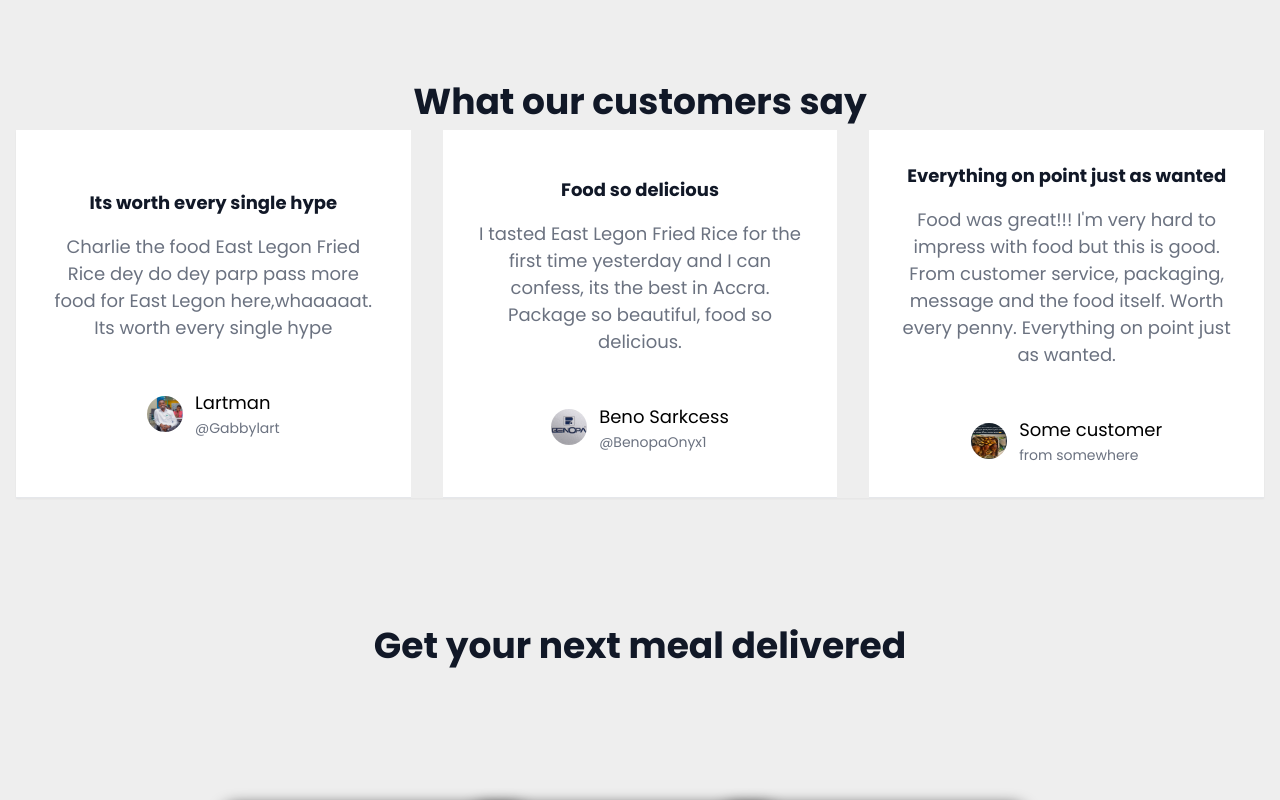
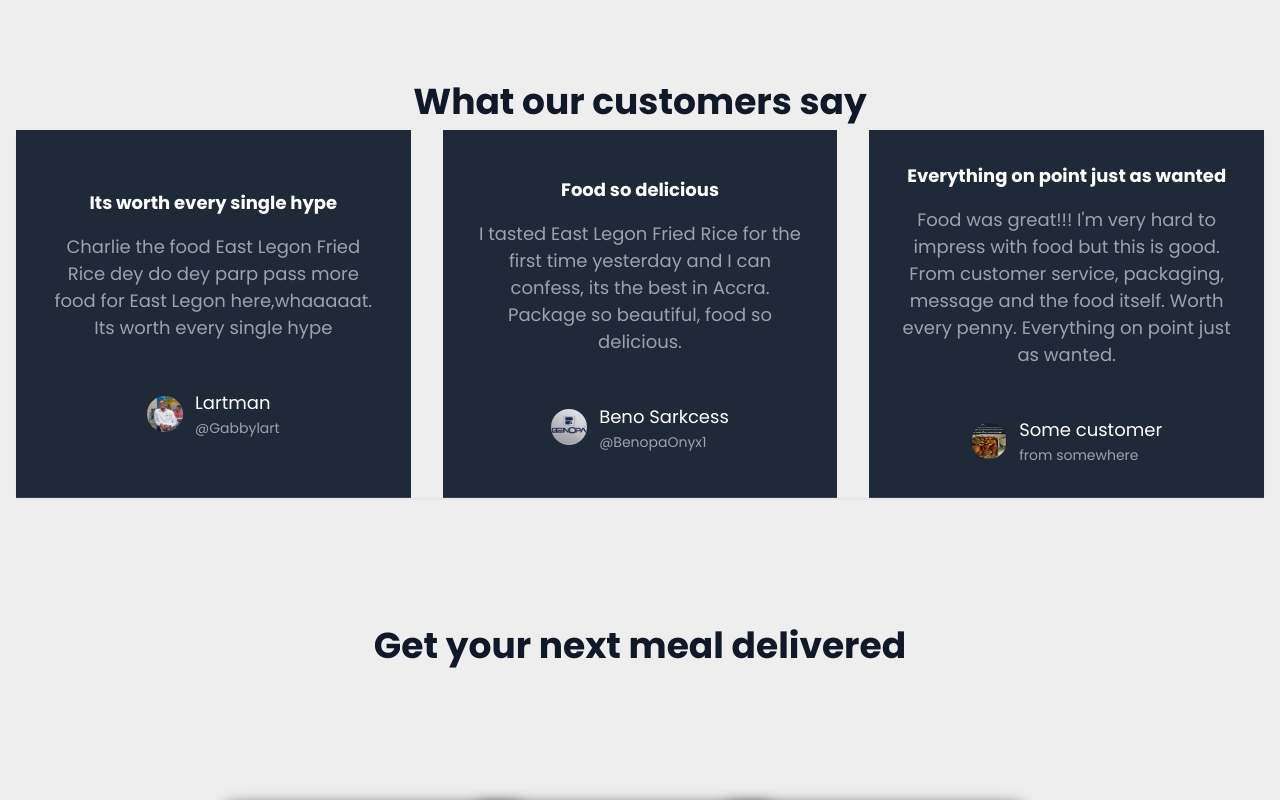
Before and after one commit to Nii-Addo/secondpartnerfastfoods, a Next.js app: page / in a window 1280 px wide. Shown: the part 2140-2940 px from the top of the page. Built offline with nearby package versions, Linux system fonts and the light colour scheme.

Commit message:
sp-04 fix footer and testimonial card background color issues

```diff
--- a/app/components/Footer.tsx
+++ b/app/components/Footer.tsx
@@ -3,7 +3,7 @@ import Link from "next/link";
 
 const Footer = () => {
   return (
-    <footer className="bg-white shadow dark:bg-gray-800 flex-col gap-y-2">
+    <footer className="bg-gray-800 shadow flex-col gap-y-2">
       <div className="w-full mx-auto max-w-screen-xl p-4 md:flex md:items-center justify-between h-full">
         <ul className="flex flex-wrap items-center mt-3 text-sm font-medium text-gray-500 dark:text-gray-400 sm:mt-0">
           <li>
--- a/app/components/Testimonial.tsx
+++ b/app/components/Testimonial.tsx
@@ -7,9 +7,9 @@ const Testinonial = () => {
   return (
     <div>
       <div className="grid mb-8 shadow-sm  md:mb-12 md:grid-cols-3 gap-8 ">
-        <figure className="flex flex-col items-center justify-center p-8 text-center bg-white border-b border-gray-200 dark:bg-gray-800 dark:border-gray-700">
-          <blockquote className="max-w-2xl mx-auto mb-4 text-gray-500 lg:mb-8 dark:text-gray-400">
-            <h3 className="text-lg font-semibold text-gray-900 dark:text-white">
+        <figure className="flex flex-col items-center justify-center p-8 text-center border-b border-gray-200 bg-gray-800 border-gray-700">
+          <blockquote className="max-w-2xl mx-auto mb-4 lg:mb-8 text-gray-400">
+            <h3 className="text-lg font-semibold text-white">
               Its worth every single hype
             </h3>
             <p className="my-4">
@@ -26,17 +26,15 @@ const Testinonial = () => {
               alt="profile picture"
               priority
             />
-            <div className="space-y-0.5 font-medium dark:text-white text-left">
+            <div className="space-y-0.5 font-medium text-white text-left">
               <div>Lartman</div>
-              <div className="text-sm text-gray-500 dark:text-gray-400">
-                @Gabbylart
-              </div>
+              <div className="text-sm  text-gray-400">@Gabbylart</div>
             </div>
           </figcaption>
         </figure>
-        <figure className="flex flex-col items-center justify-center p-8 text-center bg-white border-b border-gray-200 dark:bg-gray-800 dark:border-gray-700">
-          <blockquote className="max-w-2xl mx-auto mb-4 text-gray-500 lg:mb-8 dark:text-gray-400">
-            <h3 className="text-lg font-semibold text-gray-900 dark:text-white">
+        <figure className="flex flex-col items-center justify-center p-8 text-center border-b border-gray-200 bg-gray-800 border-gray-700">
+          <blockquote className="max-w-2xl mx-auto mb-4  lg:mb-8 text-gray-400">
+            <h3 className="text-lg font-semibold text-gray-900 text-white">
               Food so delicious
             </h3>
             <p className="my-4">
@@ -54,24 +52,21 @@ const Testinonial = () => {
               alt="profile picture"
               priority
             />
-            <div className="space-y-0.5 font-medium dark:text-white text-left">
+            <div className="space-y-0.5 font-medium text-white text-left">
               <div>Beno Sarkcess</div>
-              <div className="text-sm text-gray-500 dark:text-gray-400">
-                @BenopaOnyx1
-              </div>
+              <div className="text-sm  text-gray-400">@BenopaOnyx1</div>
             </div>
           </figcaption>
         </figure>
-        <figure className="flex flex-col items-center justify-center p-8 text-center bg-white border-b border-gray-200 dark:bg-gray-800 dark:border-gray-700">
-          <blockquote className="max-w-2xl mx-auto mb-4 text-gray-500 lg:mb-8 dark:text-gray-400">
-            <h3 className="text-lg font-semibold text-gray-900 dark:text-white">
+        <figure className="flex flex-col items-center justify-center p-8 text-center border-b border-gray-200 bg-gray-800 border-gray-700">
+          <blockquote className="max-w-2xl mx-auto mb-4  lg:mb-8 text-gray-400">
+            <h3 className="text-lg font-semibold text-gray-900 text-white">
               Everything on point just as wanted
             </h3>
             <p className="my-4">
-              Food was great!!! I&apos;m very hard to impress with food but
-              this is good. From customer service, packaging, message and the
-              food itself. Worth every penny. Everything on point just as
-              wanted.
+              Food was great!!! I&apos;m very hard to impress with food but this
+              is good. From customer service, packaging, message and the food
+              itself. Worth every penny. Everything on point just as wanted.
             </p>
           </blockquote>
           <figcaption className="flex items-center justify-center space-x-3">
@@ -83,11 +78,9 @@ const Testinonial = () => {
               alt="profile picture"
               priority
             />
-            <div className="space-y-0.5 font-medium dark:text-white text-left">
+            <div className="space-y-0.5 font-medium text-white text-left">
               <div>Some customer</div>
-              <div className="text-sm text-gray-500 dark:text-gray-400">
-                from somewhere
-              </div>
+              <div className="text-sm  text-gray-400">from somewhere</div>
             </div>
           </figcaption>
         </figure>
```
